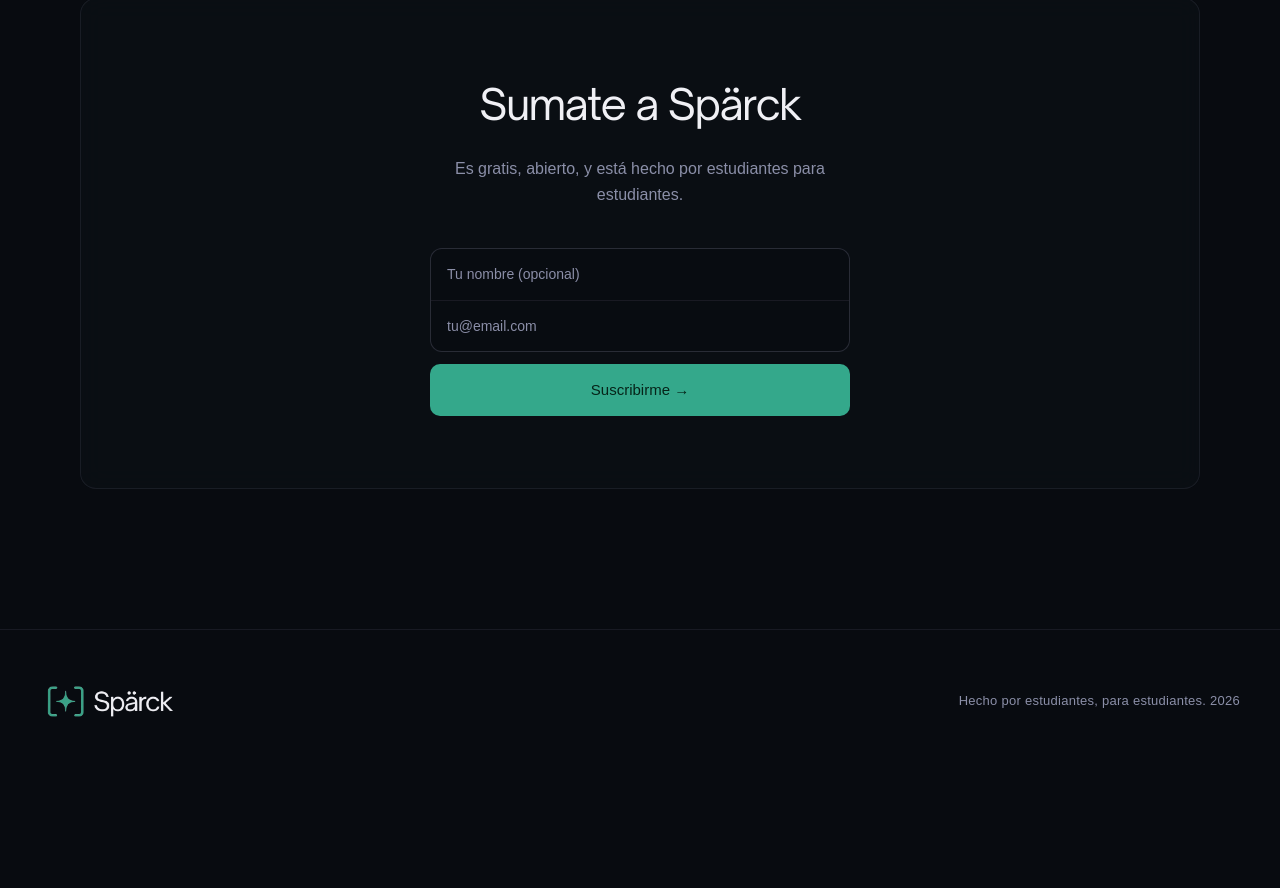
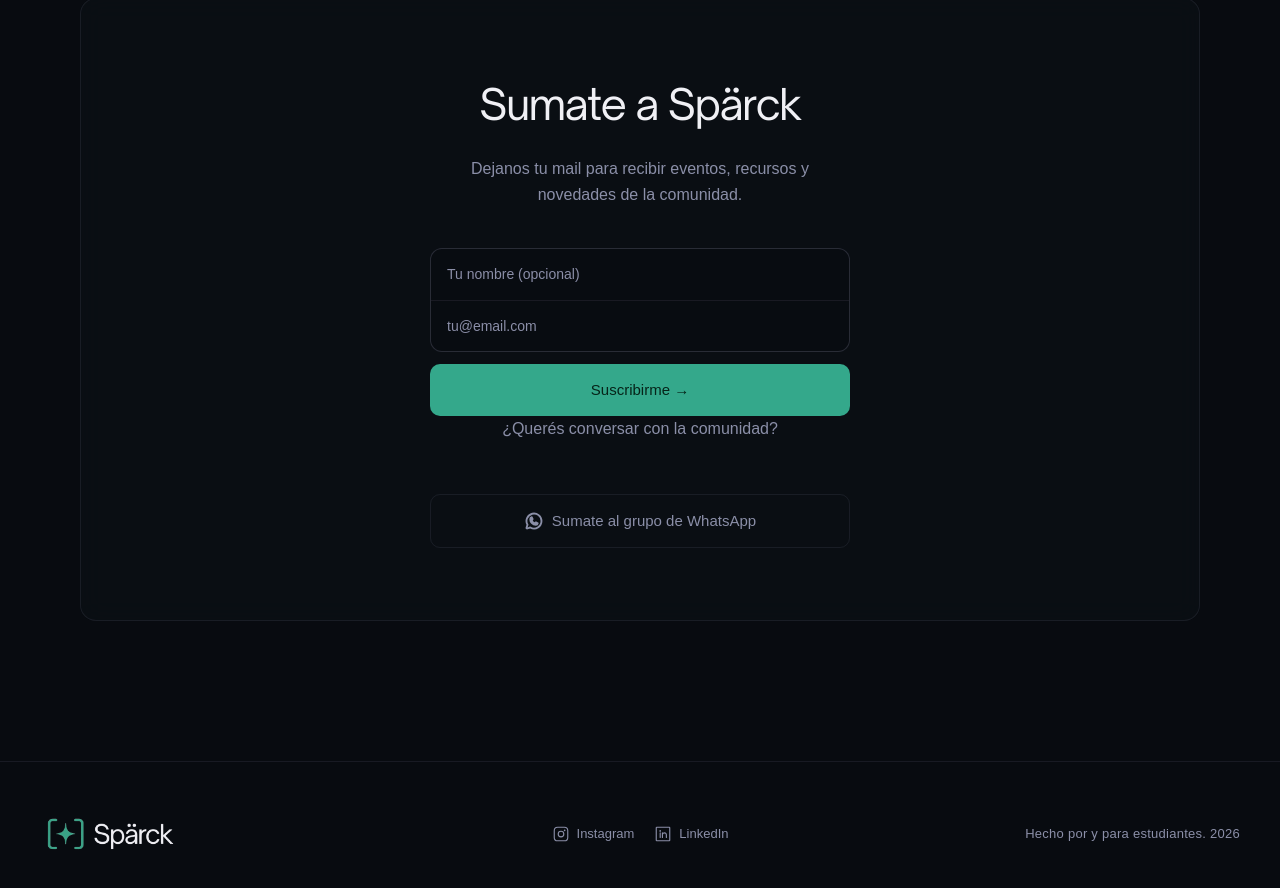
Before and after one commit to amengual-ln/ainta, a Next.js app: page / in a window 1280 px wide. Shown: the part 1633-2521 px from the top of the page. Before the commit the page ends 2406 px from the top, so only its background shows below. Built offline with nearby package versions, Linux system fonts and the light colour scheme; a web font is replaced by a local one.

Commit message:
Add social media to footer and form section

```diff
--- a/app/globals.css
+++ b/app/globals.css
@@ -549,6 +549,69 @@
   mix-blend-mode: screen;
 }
 
+.site-footer {
+  display: grid;
+  grid-template-columns: 1fr auto 1fr;
+  align-items: center;
+  gap: 24px;
+}
+
+.footer-socials {
+  display: flex;
+  align-items: center;
+  gap: 20px;
+}
+
+.footer-socials a {
+  display: inline-flex;
+  align-items: center;
+  gap: 7px;
+  color: var(--muted);
+  font-size: 13px;
+  transition: color 0.2s ease;
+}
+
+.footer-socials a:hover {
+  color: var(--accent-soft);
+}
+
+.footer-socials a:focus-visible,
+.join-community-link:focus-visible {
+  outline: 2px solid var(--accent-soft);
+  outline-offset: 3px;
+}
+
+.footer-note {
+  justify-self: end;
+  text-align: right;
+}
+
+.join-community-link {
+  width: min(100%, 420px);
+  margin-top: 12px;
+  justify-content: center;
+}
+
+.join-community-label {
+  margin-top: 36px;
+  color: var(--muted);
+  font-size: 13px;
+}
+
+@media (max-width: 767px) {
+  .site-footer {
+    grid-template-columns: 1fr;
+    justify-items: start;
+    padding: 28px 24px !important;
+  }
+
+  .footer-note {
+    justify-self: start;
+    text-align: left;
+    font-size: 12px !important;
+  }
+}
+
 /* ── Hero entry cascade ── */
 .fade-up {
   opacity: 0;
--- a/components/Footer.tsx
+++ b/components/Footer.tsx
@@ -1,10 +1,24 @@
 import Image from "next/image";
+import PhosphorIcon from "./PhosphorIcon";
+
+const socialLinks = [
+  {
+    href: "https://www.instagram.com/sparck.ai",
+    label: "Instagram",
+    icon: "InstagramLogo" as const,
+  },
+  {
+    href: "https://www.linkedin.com/company/sparck-ai",
+    label: "LinkedIn",
+    icon: "LinkedinLogo" as const,
+  },
+];
 
 export default function Footer() {
   const year = new Date().getFullYear();
   return (
     <footer
-      className="relative z-10 flex flex-wrap items-center justify-between gap-4"
+      className="site-footer relative z-10"
       style={{
         padding: "32px 40px",
         borderTop: "1px solid var(--border)",
@@ -20,7 +34,23 @@
           className="footer-logo"
         />
       </a>
+
+      <nav className="footer-socials" aria-label="Redes sociales">
+        {socialLinks.map((link) => (
+          <a
+            key={link.href}
+            href={link.href}
+            target="_blank"
+            rel="noopener noreferrer"
+          >
+            <PhosphorIcon name={link.icon} size={18} aria-hidden="true" />
+            <span>{link.label}</span>
+          </a>
+        ))}
+      </nav>
+
       <span
+        className="footer-note"
         style={{
           fontSize: "13px",
           color: "var(--muted)",
@@ -28,7 +58,7 @@
           letterSpacing: "0.02em",
         }}
       >
-        Hecho por estudiantes, para estudiantes. {year}
+        Hecho por y para estudiantes. {year}
       </span>
     </footer>
   );
--- a/components/JoinSection.tsx
+++ b/components/JoinSection.tsx
@@ -1,6 +1,7 @@
 import ScrollReveal from "./ScrollReveal";
 import CharTitle from "./CharTitle";
 import NewsletterForm from "./NewsletterForm";
+import PhosphorIcon from "./PhosphorIcon";
 
 export default function JoinSection() {
   return (
@@ -44,10 +45,32 @@
               margin: "0 auto 40px",
             }}
           >
-            Es gratis, abierto, y está hecho por estudiantes para estudiantes.
+            Dejanos tu mail para recibir eventos, recursos y novedades de la
+            comunidad.
           </p>
 
           <NewsletterForm />
+
+          <p
+            style={{
+              fontSize: "16px",
+              maxWidth: "420px",
+              marginTop: "30px",
+              lineHeight: 1.65,
+              color: "var(--muted)",
+              margin: "0 auto 40px",
+            }}>
+            ¿Querés conversar con la comunidad?
+          </p>
+          <a
+            href="https://chat.whatsapp.com/FzOeQXKbnOrGfrVlgb41k1"
+            target="_blank"
+            rel="noopener noreferrer"
+            className="btn-ghost join-community-link"
+          >
+            <PhosphorIcon name="WhatsappLogo" size={20} weight="bold" aria-hidden="true" />
+            Sumate al grupo de WhatsApp
+          </a>
         </div>
       </ScrollReveal>
     </section>
--- a/components/NewsletterForm.tsx
+++ b/components/NewsletterForm.tsx
@@ -95,7 +95,7 @@
     <form
       onSubmit={handleSubmit}
       className="font-body mx-auto relative"
-      style={{ marginTop: "40px", maxWidth: "420px" }}
+      style={{ marginTop: "16px", maxWidth: "420px" }}
       noValidate
     >
       <div
--- a/components/PhosphorIcon.tsx
+++ b/components/PhosphorIcon.tsx
@@ -10,6 +10,9 @@
   ArrowUpRight,
   Certificate,
   List,
+  InstagramLogo,
+  LinkedinLogo,
+  WhatsappLogo,
 } from "@phosphor-icons/react";
 
 type IconComponent = typeof GraduationCap;
@@ -24,6 +27,9 @@
   ArrowUpRight,
   Certificate,
   List,
+  InstagramLogo,
+  LinkedinLogo,
+  WhatsappLogo,
 };
 
 interface PhosphorIconProps {
```
Also changed, not shown: 1 other file (tests, documents, lock files or other folders).
